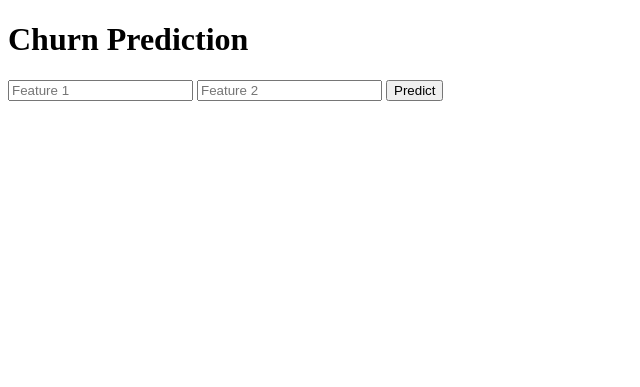
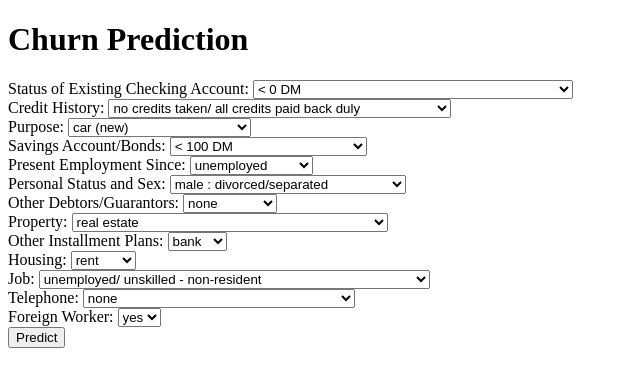
Before and after one commit to jdaguilar/machine-learning-zoomcamp-capstone-project, a Flask app: page / in a window 1280 px wide. Shown: the top 387 px of the page, without its empty margins (0-640 px from the left). Run offline with Flask 3, Linux system fonts and the light colour scheme; parts of the project's set-up code (start-up, migrations or seed data) failed here and were passed over.

Commit message:
feat: set parameters to predict churn

```diff
--- a/src/churn_app/templates/index.html
+++ b/src/churn_app/templates/index.html
@@ -1,19 +1,140 @@
 <!-- templates/index.html -->
 <!DOCTYPE html>
 <html lang="en">
-<head>
-    <meta charset="UTF-8">
-    <meta name="viewport" content="width=device-width, initial-scale=1.0">
+  <head>
+    <meta charset="UTF-8" />
+    <meta name="viewport" content="width=device-width, initial-scale=1.0" />
     <title>Churn Prediction</title>
-</head>
-<body>
+  </head>
+  <body>
     <h1>Churn Prediction</h1>
     <form action="/predict" method="post">
-        <!-- Add input fields for your features here -->
-        <input type="text" name="feature1" placeholder="Feature 1">
-        <input type="text" name="feature2" placeholder="Feature 2">
-        <!-- Add more fields as needed -->
-        <button type="submit">Predict</button>
+      <label for="status_of_existing_checking_account"
+        >Status of Existing Checking Account:</label
+      >
+      <select
+        name="status_of_existing_checking_account"
+        id="status_of_existing_checking_account"
+      >
+        <option value="A11">< 0 DM</option>
+        <option value="A12">0 <= ... < 200 DM</option>
+        <option value="A13">
+          >= 200 DM / salary assignments for at least 1 year
+        </option>
+        <option value="A14">no checking account</option></select
+      ><br />
+
+      <label for="credit_history">Credit History:</label>
+      <select name="credit_history" id="credit_history">
+        <option value="A30">
+          no credits taken/ all credits paid back duly
+        </option>
+        <option value="A31">all credits at this bank paid back duly</option>
+        <option value="A32">existing credits paid back duly till now</option>
+        <option value="A33">delay in paying off in the past</option>
+        <option value="A34">
+          critical account/ other credits existing (not at this bank)
+        </option></select
+      ><br />
+
+      <label for="purpose">Purpose:</label>
+      <select name="purpose" id="purpose">
+        <option value="A40">car (new)</option>
+        <option value="A41">car (used)</option>
+        <option value="A42">furniture/equipment</option>
+        <option value="A43">radio/television</option>
+        <option value="A44">domestic appliances</option>
+        <option value="A45">repairs</option>
+        <option value="A46">education</option>
+        <option value="A47">(vacation - does not exist?)</option>
+        <option value="A48">retraining</option>
+        <option value="A49">business</option>
+        <option value="A410">others</option></select
+      ><br />
+
+      <label for="savings_account_bonds">Savings Account/Bonds:</label>
+      <select name="savings_account_bonds" id="savings_account_bonds">
+        <option value="A61">< 100 DM</option>
+        <option value="A62">100 <= ... < 500 DM</option>
+        <option value="A63">500 <= ... < 1000 DM</option>
+        <option value="A64">>= 1000 DM</option>
+        <option value="A65">unknown/ no savings account</option></select
+      ><br />
+
+      <label for="present_employment_since">Present Employment Since:</label>
+      <select name="present_employment_since" id="present_employment_since">
+        <option value="A71">unemployed</option>
+        <option value="A72">< 1 year</option>
+        <option value="A73">1 <= ... < 4 years</option>
+        <option value="A74">4 <= ... < 7 years</option>
+        <option value="A75">>= 7 years</option></select
+      ><br />
+
+      <label for="personal_status_and_sex">Personal Status and Sex:</label>
+      <select name="personal_status_and_sex" id="personal_status_and_sex">
+        <option value="A91">male : divorced/separated</option>
+        <option value="A92">female : divorced/separated/married</option>
+        <option value="A93">male : single</option>
+        <option value="A94">male : married/widowed</option>
+        <option value="A95">female : single</option></select
+      ><br />
+
+      <label for="other_debtors_guarantors">Other Debtors/Guarantors:</label>
+      <select name="other_debtors_guarantors" id="other_debtors_guarantors">
+        <option value="A101">none</option>
+        <option value="A102">co-applicant</option>
+        <option value="A103">guarantor</option></select
+      ><br />
+
+      <label for="property">Property:</label>
+      <select name="property" id="property">
+        <option value="A121">real estate</option>
+        <option value="A122">
+          building society savings agreement/ life insurance
+        </option>
+        <option value="A123">car or other, not in attribute 6</option>
+        <option value="A124">unknown / no property</option></select
+      ><br />
+
+      <label for="other_installment_plans">Other Installment Plans:</label>
+      <select name="other_installment_plans" id="other_installment_plans">
+        <option value="A141">bank</option>
+        <option value="A142">stores</option>
+        <option value="A143">none</option></select
+      ><br />
+
+      <label for="housing">Housing:</label>
+      <select name="housing" id="housing">
+        <option value="A151">rent</option>
+        <option value="A152">own</option>
+        <option value="A153">for free</option></select
+      ><br />
+
+      <label for="job">Job:</label>
+      <select name="job" id="job">
+        <option value="A171">unemployed/ unskilled - non-resident</option>
+        <option value="A172">unskilled - resident</option>
+        <option value="A173">skilled employee / official</option>
+        <option value="A174">
+          management/ self-employed/ highly qualified employee/ officer
+        </option></select
+      ><br />
+
+      <label for="telephone">Telephone:</label>
+      <select name="telephone" id="telephone">
+        <option value="A191">none</option>
+        <option value="A192">
+          yes, registered under the customers name
+        </option></select
+      ><br />
+
+      <label for="foreign_worker">Foreign Worker:</label>
+      <select name="foreign_worker" id="foreign_worker">
+        <option value="A201">yes</option>
+        <option value="A202">no</option></select
+      ><br />
+
+      <button type="submit">Predict</button>
     </form>
-</body>
+  </body>
 </html>
```
